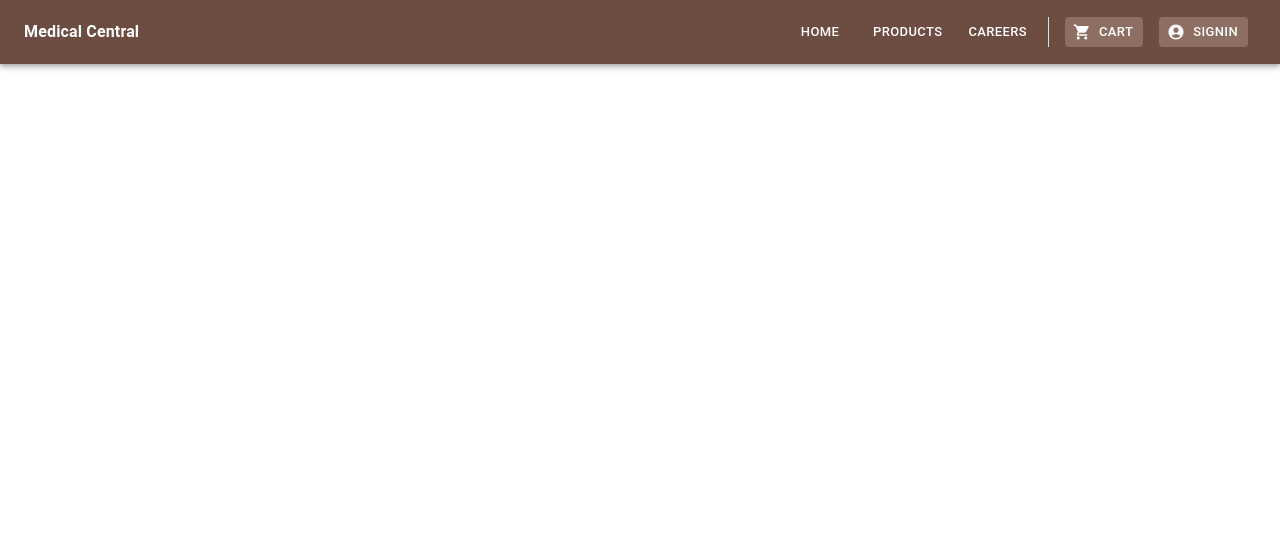
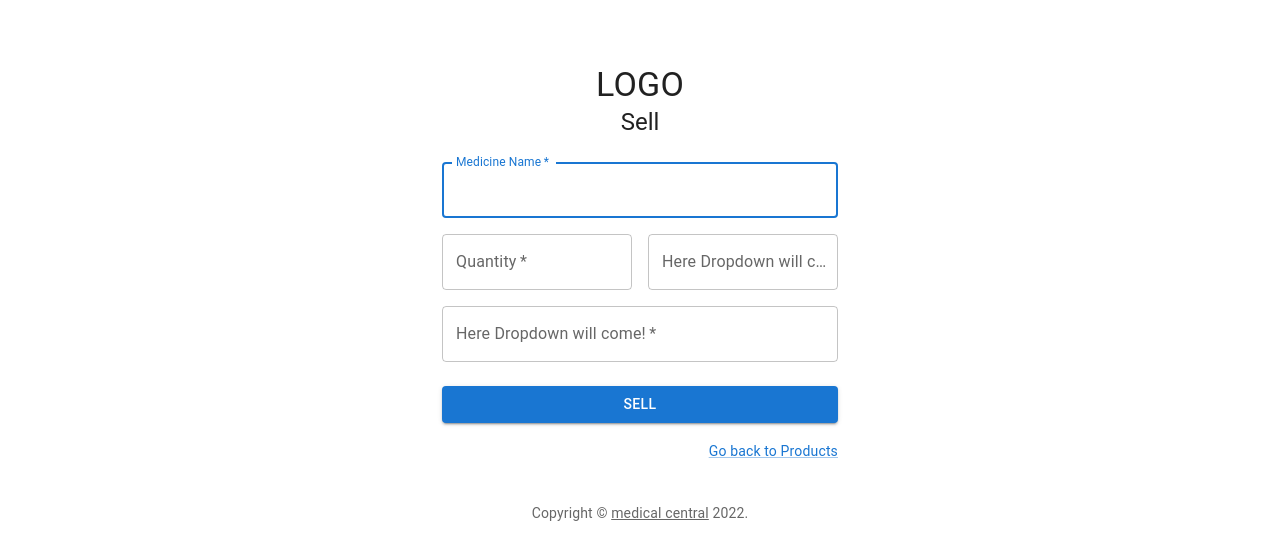
Before and after one commit to Pradyumna-Hegde/Littles, a React (Create React App) app: page / in a window 1280 px wide. Shown: the top 560 px of the page. Built offline with nearby package versions, Linux system fonts and the light colour scheme.

Commit message:
added basic skeleton of the sell form

```diff
--- a/src/App.js
+++ b/src/App.js
@@ -1,8 +1,8 @@
-import Navbar from "./components/Navigation Bar/Navbar";
+import Sell from "./components/Forms/Sell";
 import "./zero.css";
 
 function App() {
-  return <Navbar />;
+  return <Sell />;
 }
 
 export default App;
--- /dev/null
+++ b/src/components/Forms/Sell.jsx
@@ -0,0 +1,122 @@
+import React from "react";
+import {
+  Button,
+  CssBaseline,
+  TextField,
+  Link,
+  Grid,
+  Box,
+  Typography,
+  Container,
+} from "@mui/material";
+
+const Copyright = (props) => {
+  return (
+    <Typography
+      variant="body2"
+      color="text.secondary"
+      align="center"
+      {...props}
+    >
+      {"Copyright © "}
+      <Link color="inherit" href="https://mc.com/">
+        medical central
+      </Link>{" "}
+      {new Date().getFullYear()}
+      {"."}
+    </Typography>
+  );
+};
+
+const Sell = () => {
+  return (
+    <Container component="main" maxWidth="xs">
+      <CssBaseline />
+      <Box
+        sx={{
+          marginTop: 8,
+          display: "flex",
+          flexDirection: "column",
+          alignItems: "center",
+        }}
+      >
+        <Typography component="h1" variant="h4">
+          LOGO
+        </Typography>
+
+        <Typography component="h1" variant="h5">
+          Sell
+        </Typography>
+        <Box
+          component="form"
+          noValidate
+          // onSubmit={handleSubmit}
+          sx={{ mt: 3 }}
+        >
+          <Grid container spacing={2}>
+            <Grid item xs={12}>
+              <TextField
+                autoComplete="given-medicine-name"
+                name="medicineName"
+                required
+                fullWidth
+                id="medicineName"
+                label="Medicine Name"
+                autoFocus
+              />
+            </Grid>
+            <Grid item xs={12} sm={6}>
+              <TextField
+                required
+                fullWidth
+                id="quantity"
+                label="Quantity"
+                name="quantity"
+                autoComplete="quantity-entered"
+              />
+            </Grid>
+            <Grid item xs={12} sm={6}>
+              <TextField
+                required
+                fullWidth
+                id="email"
+                label="Here Dropdown will come!"
+                name="email"
+                autoComplete="email"
+              />
+            </Grid>
+            <Grid item xs={12}>
+              <TextField
+                required
+                fullWidth
+                name="password"
+                label="Here Dropdown will come!"
+                type="password"
+                id="password"
+                autoComplete="new-password"
+              />
+            </Grid>
+          </Grid>
+          <Button
+            type="submit"
+            fullWidth
+            variant="contained"
+            sx={{ mt: 3, mb: 2 }}
+          >
+            Sell
+          </Button>
+          <Grid container justifyContent="flex-end">
+            <Grid item>
+              <Link href="#" variant="body2">
+                Go back to Products
+              </Link>
+            </Grid>
+          </Grid>
+        </Box>
+      </Box>
+      <Copyright sx={{ mt: 5 }} />
+    </Container>
+  );
+};
+
+export default Sell;
```
